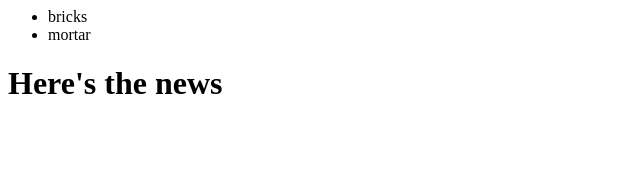
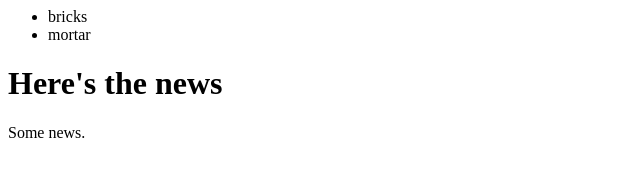
Before and after one commit to nikefootbag/newGitTest, a plain HTML site: page index.html in a window 1280 px wide. Shown: the full height of the page, 0-640 px from the left. Drawn offline with Linux system fonts and the light colour scheme.

Commit message:
Add some news

```diff
--- a/index.html
+++ b/index.html
@@ -18,7 +18,7 @@
 
 		<h1>Here's the news</h1>
 
-
+		<p>Some news.</p>
 
 	</body>
 </html>
```
